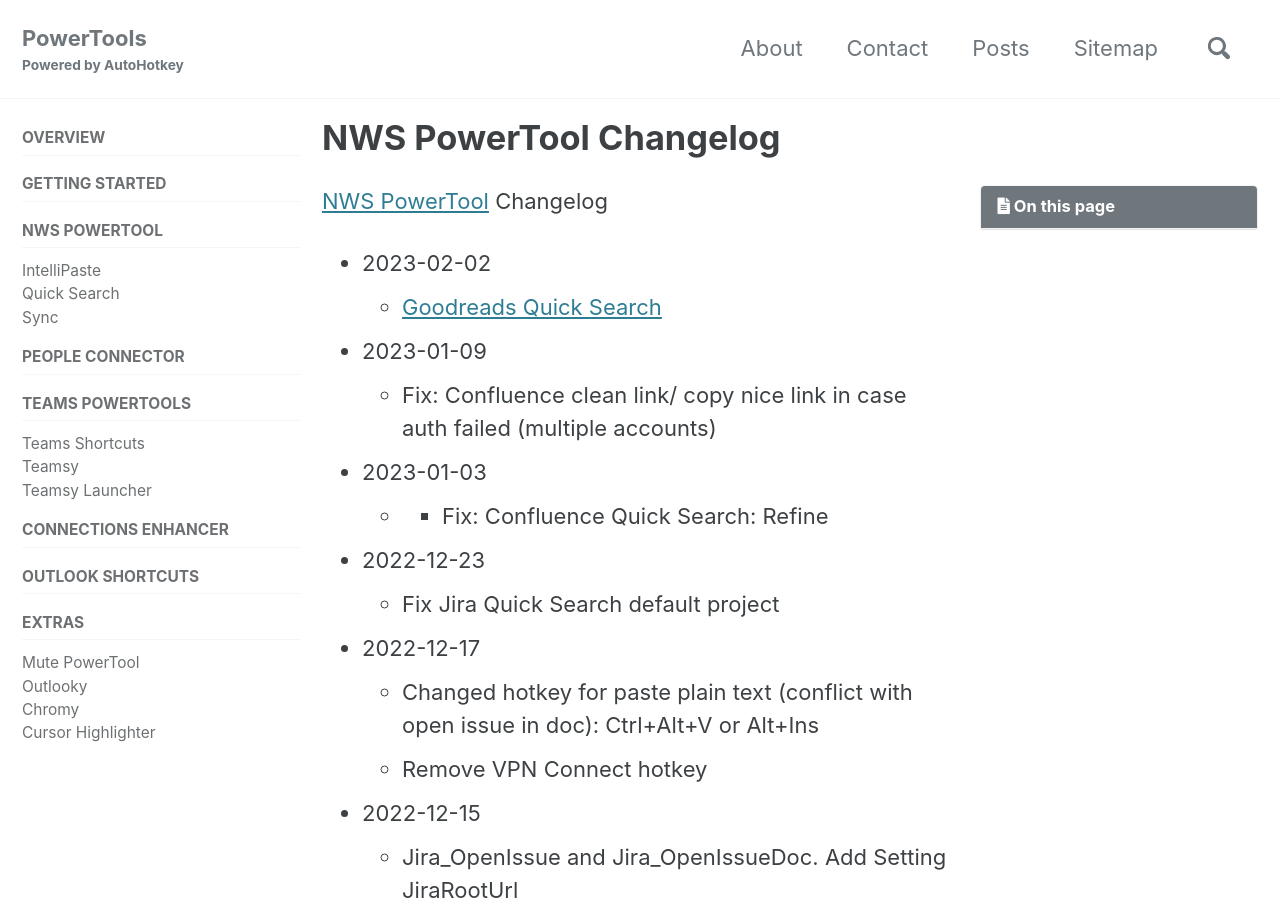
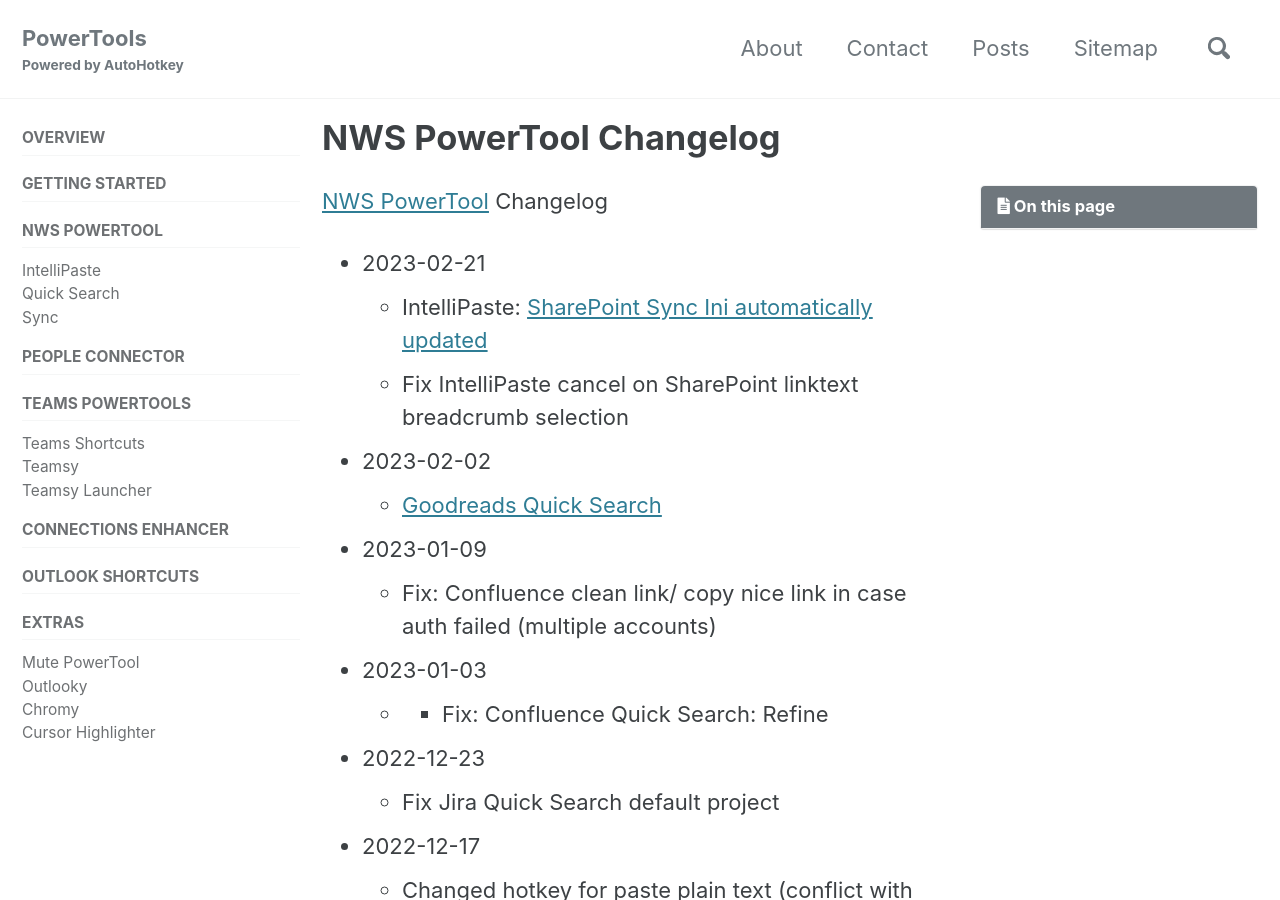
Before and after one commit to tdalon/ahk, a Jekyll site: the page built from docs/_pages/NWS-PowerTool-Changelog.md, in a window 1280 px wide and 900 px high. Built offline with Jekyll 4.4.1, drawn with Linux system fonts in a browser that asks for light colours; cached includes are drawn as plain includes; comment, search, counter and statistics services are not loaded.

Commit message:
clean up sharepoint intellipaste

```diff
--- a/docs/_pages/NWS-PowerTool-Changelog.md
+++ b/docs/_pages/NWS-PowerTool-Changelog.md
@@ -5,6 +5,9 @@ excerpt: "Release notes for NWS PowerTool."
 ---
 
 [NWS PowerTool](NWS-PowerTool) Changelog
+* 2023-02-21
+  * IntelliPaste: [SharePoint Sync Ini automatically updated](https://tdalon.blogspot.com/2023/02/sharepoint-sync-get-url.html)
+  * Fix IntelliPaste cancel on SharePoint linktext breadcrumb selection
 * 2023-02-02
   - [Goodreads Quick Search](https://tdalon.blogspot.com/2023/02/goodreads-quick-search.html)
 * 2023-01-09
```
Also changed, not shown: 2 other files.
